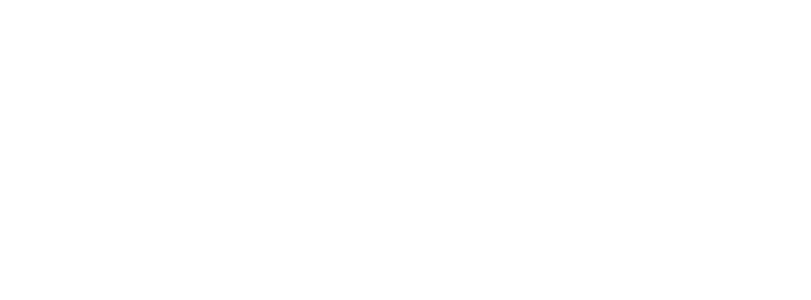
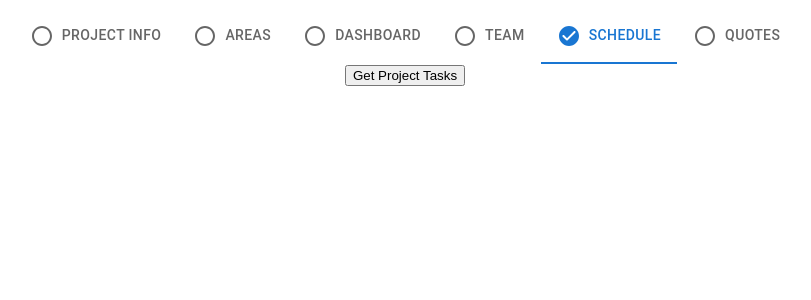
Before and after one commit to rohit1729/suddecco-essentials, a React (Create React App) app in the folder build-partner-frontend/: page /schedule in a window 1280 px wide. Before the commit this address had no page. Shown: the top 300 px of the page, without its empty margins (235-1046 px from the left). Built offline with nearby package versions, Linux system fonts and the light colour scheme.

Commit message:
task changes

```diff
--- a/build-partner-frontend/package.json
+++ b/build-partner-frontend/package.json
@@ -16,6 +16,7 @@
     "@types/react": "^18.2.41",
     "@types/react-dom": "^18.2.17",
     "axios": "^1.6.5",
+    "history": "^5.3.0",
     "react": "^18.2.0",
     "react-dom": "^18.2.0",
     "react-redux": "^9.0.4",
--- a/build-partner-frontend/src/App.tsx
+++ b/build-partner-frontend/src/App.tsx
@@ -11,6 +11,7 @@ import Team from "./pages/team";
 import Standard from "./pages/standard";
 import BuildType from "./pages/buildtype";
 import AreaSelection from "./pages/areaselection";
+import Schedule from "./pages/schedule";
 
 
 function App() {
@@ -21,6 +22,7 @@ function App() {
         <Route path="/project" element={<Project />} />
         <Route path="/areas" element={<Area />} />
         <Route path="/dashboard" element={<Dashboard />} />
+        <Route path="/schedule" element={<Schedule />} />
         <Route path="/team" element={<Team />} />
         <Route path="/standard" element={<Standard/>} />
         <Route path="/buildtype" element={<BuildType/>} />
--- a/build-partner-frontend/src/components/Header/index.tsx
+++ b/build-partner-frontend/src/components/Header/index.tsx
@@ -6,9 +6,13 @@ import styles from './header.module.css';
 import RadioButtonUncheckedRoundedIcon from '@mui/icons-material/RadioButtonUncheckedRounded';
 import CheckCircleRoundedIcon from '@mui/icons-material/CheckCircleRounded';
 import Project from '../../pages/project';
+import { HistoryRouterProps } from 'react-router-dom';
+import Area from '../../pages/area';
+import { useNavigate } from 'react-router-dom';
 
 
 const Header = (props: any) => {
+  let navigate = useNavigate();
   const handleChange = (event: React.SyntheticEvent, newValue: string) => {
 
   };
@@ -21,15 +25,19 @@ const Header = (props: any) => {
     }
   }
 
+  const handleTabClick = (event: any, path: string) => {
+    event.preventDefault();
+    navigate(path);
+  };
   return (
     <Box sx={{ width: '100%', bgcolor: 'background.paper', boxShadow: "1px" }}>
       <Tabs style={{height: "64px"}} value={props.tabValue} onChange={handleChange} centered>
-        <Tab icon={getIcon("project")} href='/project' iconPosition="start" style={{height: "64px"}} value="project" label="Project Info" />
-        <Tab icon={getIcon("areas")} href='/areas' iconPosition="start" style={{height: "64px"}} value="areas" label="Areas" />
-        <Tab icon={getIcon("dashboard")} href='/dashboard' iconPosition="start" style={{height: "64px"}} value="dashboard" label="Dashboard" />
-        <Tab icon={getIcon("team")} href='/team' iconPosition="start" style={{height: "64px"}} value="team" label="Team" />
-        <Tab icon={getIcon("schedule")} iconPosition="start" style={{height: "64px"}} value="schedule" label="Schedule" />
-        <Tab icon={getIcon("quotes")} iconPosition="start" style={{height: "64px"}} value="quotes" label="Quotes" />
+        <Tab icon={getIcon("project")} href='/project' iconPosition="start" onClick={(e) => handleTabClick(e, "/project")} style={{height: "64px"}} value="project" label="Project Info"/>
+        <Tab icon={getIcon("areas")} href='/areas' iconPosition="start" onClick={(e) => handleTabClick(e, "/areas")} style={{height: "64px"}} value="areas" label="Areas" />
+        <Tab icon={getIcon("dashboard")} href='/dashboard' onClick={(e) => handleTabClick(e, "/dashboard")} iconPosition="start" style={{height: "64px"}} value="dashboard" label="Dashboard" />
+        <Tab icon={getIcon("team")} href='/team' iconPosition="start" onClick={(e) => handleTabClick(e, "/team")} style={{height: "64px"}} value="team" label="Team" />
+        <Tab icon={getIcon("schedule")} href='/schedule' iconPosition="start" onClick={(e) => handleTabClick(e, "/schedule")} style={{height: "64px"}} value="schedule" label="Schedule" />
+        <Tab icon={getIcon("quotes")} iconPosition="start" onClick={(e) => handleTabClick(e, "/quotes")} style={{height: "64px"}} value="quotes" label="Quotes" />
       </Tabs>
     </Box>
   );
--- a/build-partner-frontend/src/pages/area/index.tsx
+++ b/build-partner-frontend/src/pages/area/index.tsx
@@ -56,8 +56,6 @@ const Area = () => {
       setFetchedArea(true);
     }
 
-
-
     return (
       <div >
         <Header tabValue="areas" />
@@ -73,7 +71,7 @@ const Area = () => {
               <TableContainer component={Paper}>
                 <Table sx={{ minWidth: 650 }} aria-label="simple table">
                   <TableHead>
-                    <TableRow>
+                    <TableRow key="area_table_header">
                       <TableCell>Remodel fit out</TableCell>
                       <TableCell align="right">Width</TableCell>
                       <TableCell align="right">Depth&nbsp;</TableCell>
@@ -83,7 +81,7 @@ const Area = () => {
                   </TableHead>
                   <TableBody>
                     {store.getState().project.areas.map((row) => (
-                      <AreaRow area={row}></AreaRow>
+                      <AreaRow key={row.id} area={row}></AreaRow>
                     ))}
                   </TableBody>
                 </Table>
--- a/build-partner-frontend/src/pages/schedule/index.tsx
+++ b/build-partner-frontend/src/pages/schedule/index.tsx
@@ -0,0 +1,61 @@
+import { Paper, Table, TableBody, TableCell, TableContainer, TableHead, TableRow } from '@mui/material';
+import Header from '../../components/Header';
+import React, { useState, useEffect }  from 'react';
+import { store } from '../../redux/store'
+import { getProjectTasks } from '../../services/apis';
+import { updateProjectAreaStageTasks } from '../../redux/slices/projectSlice';
+import { useDispatch } from 'react-redux';
+
+function Schedule() {
+    const [fetchedTask, setFetchedTask] = useState(false);
+    const dispatch = useDispatch()
+
+    const handleClick = () => {
+        return (event: React.MouseEvent) => {
+          submitProject();
+        }
+    };
+
+    const submitProject = async () => {
+        console.log('Effect triggered on button click');
+        const project_id = store.getState().project.id;
+        const response = await getProjectTasks(project_id);
+        dispatch(updateProjectAreaStageTasks(response.data))
+        console.log("after project task dispatch");
+        console.log(store.getState().project.areas_stages_tasks);
+    }
+
+    return (
+      <div >
+        <Header tabValue="schedule" />
+        {!fetchedTask ? (
+            <div>
+              <div>
+                <button onClick={handleClick()}> Get Project Tasks </button>
+              </div>
+            </div>
+          ) : (
+            <div>
+              <TableContainer component={Paper}>
+                <Table sx={{ minWidth: 650 }} aria-label="simple table">
+                  <TableHead>
+                    <TableRow>
+                      <TableCell>Remodel fit out</TableCell>
+                      <TableCell align="right">Width</TableCell>
+                      <TableCell align="right">Depth&nbsp;</TableCell>
+                      <TableCell align="right">Height&nbsp;</TableCell>
+                      <TableCell align="right">GIFA m2&nbsp;</TableCell>
+                    </TableRow>
+                  </TableHead>
+                  <TableBody>
+
+                  </TableBody>
+                </Table>
+              </TableContainer>
+            </div>
+          )}
+      </div>
+    );
+}
+
+export default Schedule;
--- a/build-partner-frontend/src/redux/slices/projectSlice.ts
+++ b/build-partner-frontend/src/redux/slices/projectSlice.ts
@@ -13,8 +13,7 @@ export interface ProjectState {
   user_id: number,
   area_selection: Record<number, number>,
   areas: AreaState[],
-  tasks: TaskState[],
-  materials: MaterialState[]
+  areas_stages_tasks: AreaStageTaskResponse[]
 }
 
 export interface AreaState {
@@ -31,6 +30,28 @@ export interface AreaState {
     doors: number,
     windows: number,
     perimeter: number
+}
+
+export interface TaskResponse {
+  task: TaskState,
+  material: MaterialState,
+  pricing: PricingState
+}
+
+export interface StageResponse {
+  stage: StageState,
+  tasks: TaskResponse[]
+}
+
+export interface AreaStageTaskResponse {
+  area: AreaState,
+  stages: StageResponse[]
+}
+
+export interface StageState {
+  id: number,
+  name: string,
+  order: number,
 }
 
 export interface TaskState {
@@ -59,6 +80,12 @@ export interface MaterialState {
     price: number
 }
 
+export interface PricingState {
+  quantity: number,
+  labour_unit_cost: number,
+  material_unit_cost: number
+}
+
 const initialState: ProjectState = {
   id: -1,
   name: "",
@@ -69,8 +96,7 @@ const initialState: ProjectState = {
   user_id: -1,
   area_selection: {},
   areas: [],
-  tasks: [],
-  materials: []
+  areas_stages_tasks: []
 }
 
 export const projectSlice = createSlice({
@@ -147,10 +173,18 @@ export const projectSlice = createSlice({
         areas: areas_state
       }
     },
+    updateProjectAreaStageTasks: (state, action: PayloadAction <AreaStageTaskResponse[]>) => {
+      console.log("area stage tasks logging");
+      console.log(action.payload);
+      return {
+        ...state,
+        areas_stages_tasks: action.payload
+      }
+    }
   }
 })
 
 // Action creators are generated for each case reducer function
-export const { addSelectedArea, removeSelectedArea, addProjectDetail, updateProjectDetail, updateProjectAreas } = projectSlice.actions
+export const { addSelectedArea, removeSelectedArea, addProjectDetail, updateProjectDetail, updateProjectAreas, updateProjectAreaStageTasks } = projectSlice.actions
 
 export default projectSlice.reducer
--- a/build-partner-frontend/src/services/apis.ts
+++ b/build-partner-frontend/src/services/apis.ts
@@ -13,3 +13,8 @@ export const getProjectAreas =  async(project_id: number) => {
     const response = await axios.get(`http://localhost:3000/projects/${project_id}/areas`);
     return response;
 };
+
+export const getProjectTasks =  async(project_id: number) => {
+    const response = await axios.get(`http://localhost:3000/projects/${project_id}/tasks`);
+    return response;
+};
```
Also changed, not shown: 1 other file (tests, documents, lock files or other folders).
